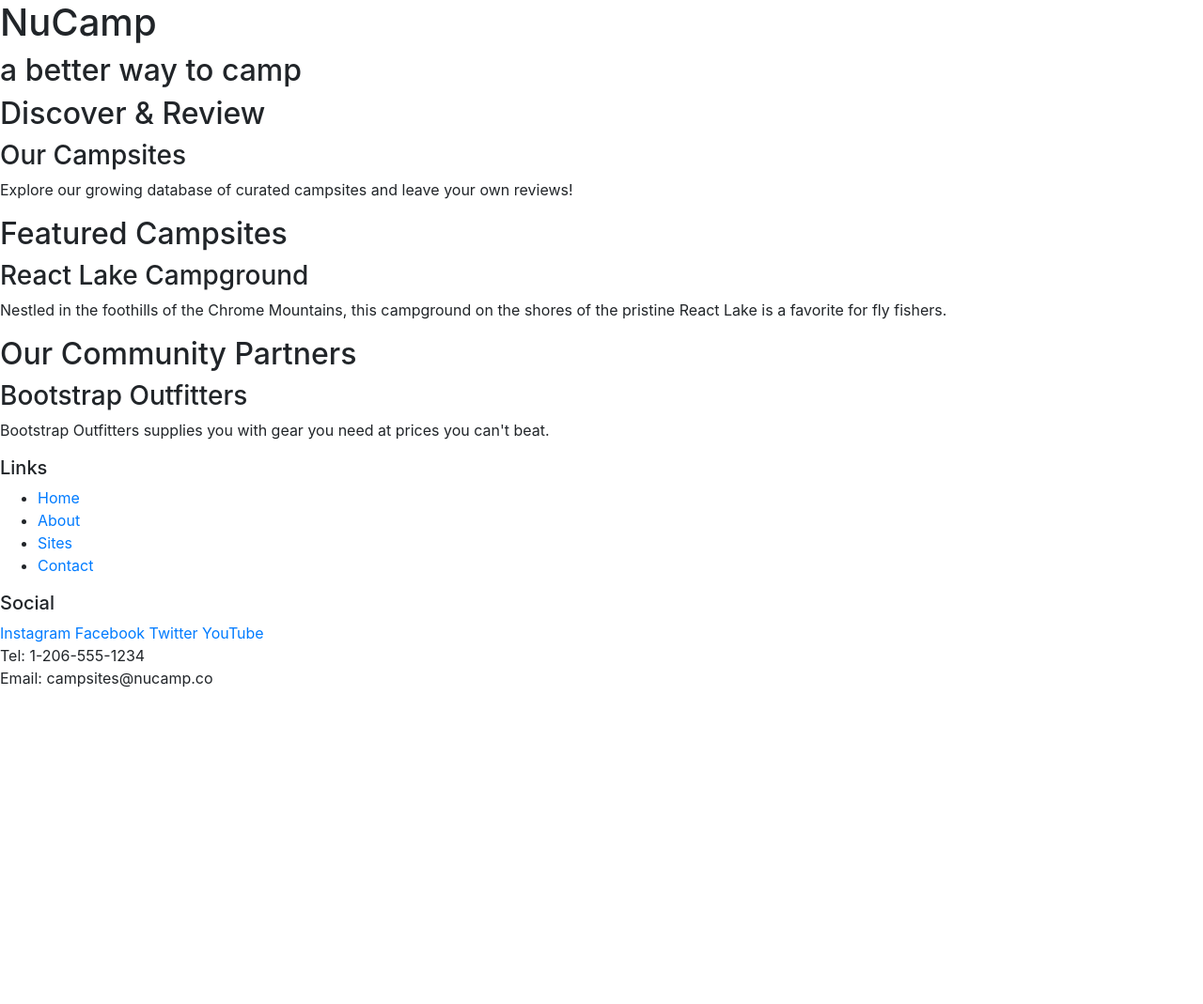
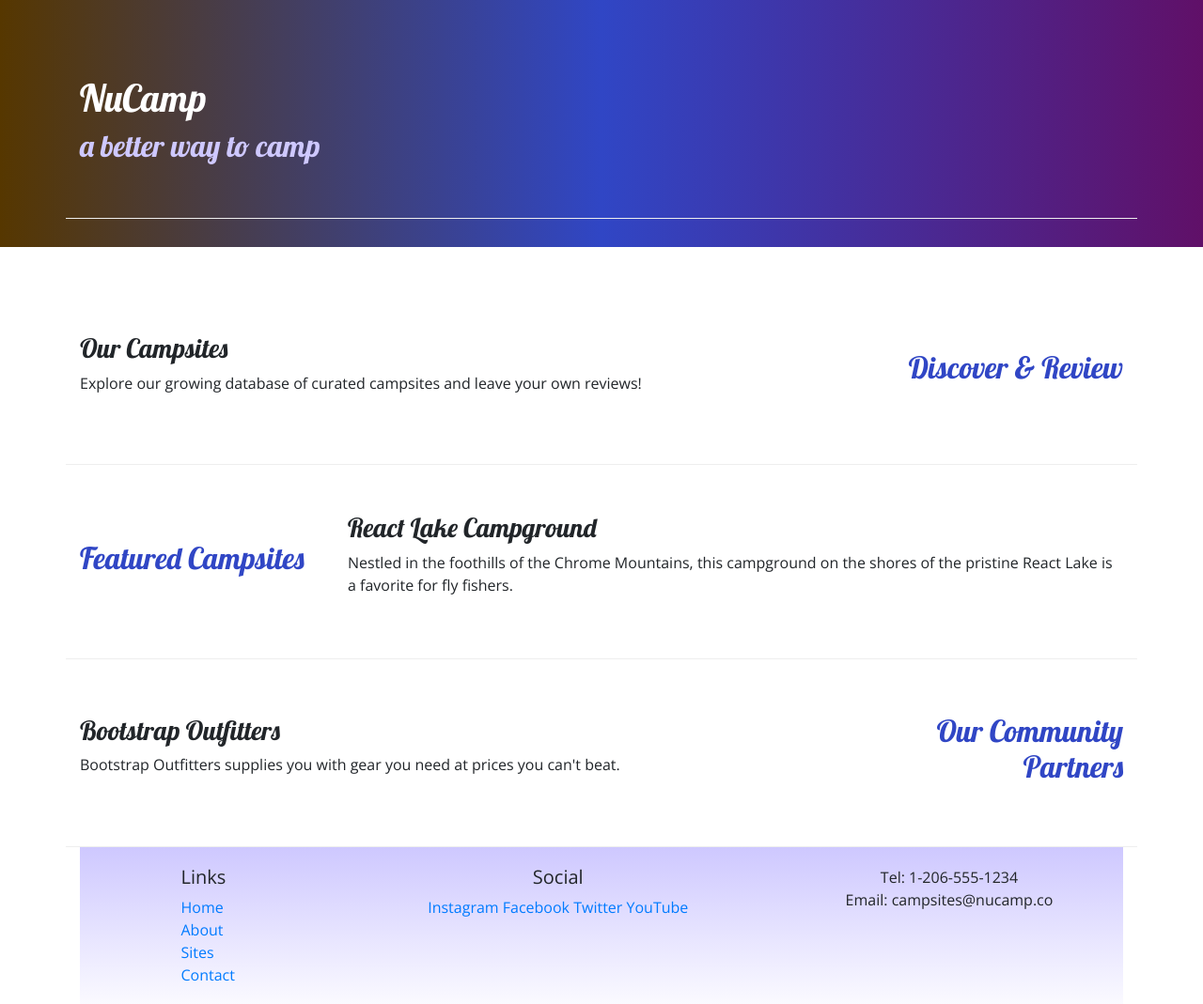
Before and after one commit to Joel-Duggan/test2, a website: page index.html in a window 1280 px wide. Shown: the whole page at 94% size. Before the commit the page ends 800 px from the top, so only its background shows below. Drawn offline with nearby package versions, Linux system fonts and the light colour scheme.

Commit message:
First Day

```diff
--- /dev/null
+++ b/css/styles.css
@@ -0,0 +1,32 @@
+body {
+    font-family: "open Sans", sans-serif;
+}
+
+h1, h2, h3 {
+    font-family: "Lobster", cursive;
+}
+
+h2 {
+    color: #3046c5
+}
+
+header h2 {
+    color: #cec8ff
+}
+
+footer {
+    background-image: linear-gradient(#cec8ff, white);
+    padding: 20px 0;
+}
+
+.jumbotron {
+    padding: 30px;
+    background-image: linear-gradient(to right, #563700, #3046c5, #601068);
+    color: white;
+}
+
+.row-content {
+    padding: 50px 0;
+    border-bottom: 1px ridge;
+    min-height: 200px;
+}
--- a/index.html
+++ b/index.html
@@ -8,55 +8,79 @@
     <!-- Bootstrap CSS -->
     <link rel="stylesheet" href="node_modules/bootstrap/dist/css/bootstrap.min.css" />
     <title>NuCamp: A Better Way To Camp</title>
+
+    <!-- Additional CSS must be placed after Bootstrap CSS -->
+    <link rel="stylesheet" href="https://fonts.googleapis.com/css?family=Lobster|Open+Sans" />
+    <link rel="stylesheet" href="css/styles.css" />
 </head>
 
 <body>
 
-    <header>
-        <div>
+    <header class="jumbotron jumbotron-fluid">
+        <div class="container">
+            <div class="row row-content">
+                <div class="col">
             <h1>NuCamp</h1>
             <h2>a better way to camp</h2>
                 </div>
+                </div>
+        </div>
     </header>
-
-    <div>
-        <h2>Discover & Review</h2>
+<div class="container">
+    <div class="row row-content align-items-center">
+        <div class="col-sm-4 order-sm-last ol-md-3">
+        <h2 class="text-sm-right">Discover & Review</h2>
+        </div>
+        <div class="col">
         <h3>Our Campsites</h3>
         <p>Explore our growing database of curated campsites and leave your own reviews!</p>
         </div>
+    </div>
 
-    <div>
+    <div class="row row-content align-items-center">
+        <div class="col-sm-4 col-md-3">
         <h2>Featured Campsites</h2>
+        </div>
+        <div class="col">
         <h3>React Lake Campground</h3>
         <p>Nestled in the foothills of the Chrome Mountains, this campground on the shores of the pristine React Lake is a favorite for fly fishers.</p>
         </div>
+    </div>
 
-    <div>
-        <h2>Our Community Partners</h2>
+    <div class="row row-content align-items-center">
+        <div class="col-sm-4 order-sm-last col-md-3">
+        <h2 class="text-sm-right">Our Community Partners</h2>
+        </div>
+        <div class="col">
         <h3>Bootstrap Outfitters</h3>
         <p>Bootstrap Outfitters supplies you with gear you need at prices you can't beat.</p>
         </div>
+    </div>
 
     <footer>
-        <div>
+        <div class="container">
+            <div class="row">
+                <div class="col-4 col-sm-2 offset-1">
                     <h5>Links</h5>
-            <ul>
+                    <ul class="list-unstyled">
                         <li><a href="#">Home</a></li>
                         <li><a href="#">About</a></li>
                         <li><a href="#">Sites</a></li>
                         <li><a href="#">Contact</a></li>
                     </ul>
                 </div>
-        <div>
+                <div class="col-6 col-sm-5 text-center">
                     <h5>Social</h5>
                     <a href="http://instagram.com/">Instagram</a>
                     <a href="http://facebook.com/">Facebook</a>
                     <a href="http://twitter.com/">Twitter</a>
                     <a href="http://youtube.com/">YouTube</a>
                 </div>
-        <div>
+                <div class="col-sm-4 text-center">
                 Tel: 1-206-555-1234<br />
                 Email: campsites@nucamp.co
+                </div>
+            </div>
         </div>
     </footer>
     <!-- jQuery must come first, then Popper.js, then the Bootstrap JavaScript plugins.-->
```
Also changed, not shown: 1 other file. Lines whose indentation alone changed are shown as unchanged.
